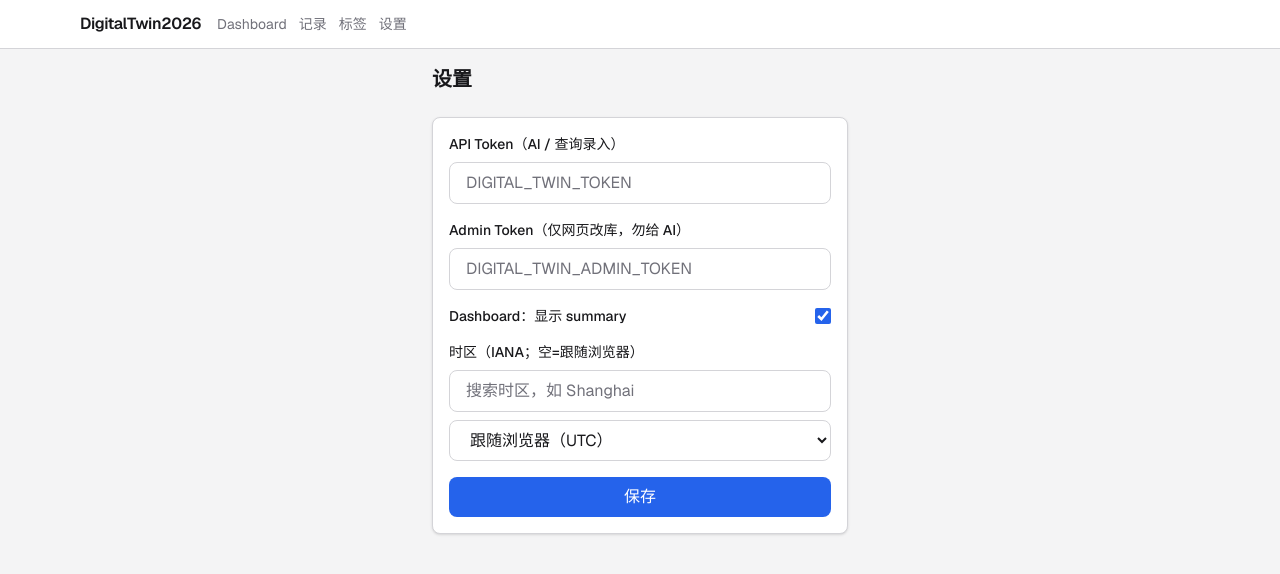
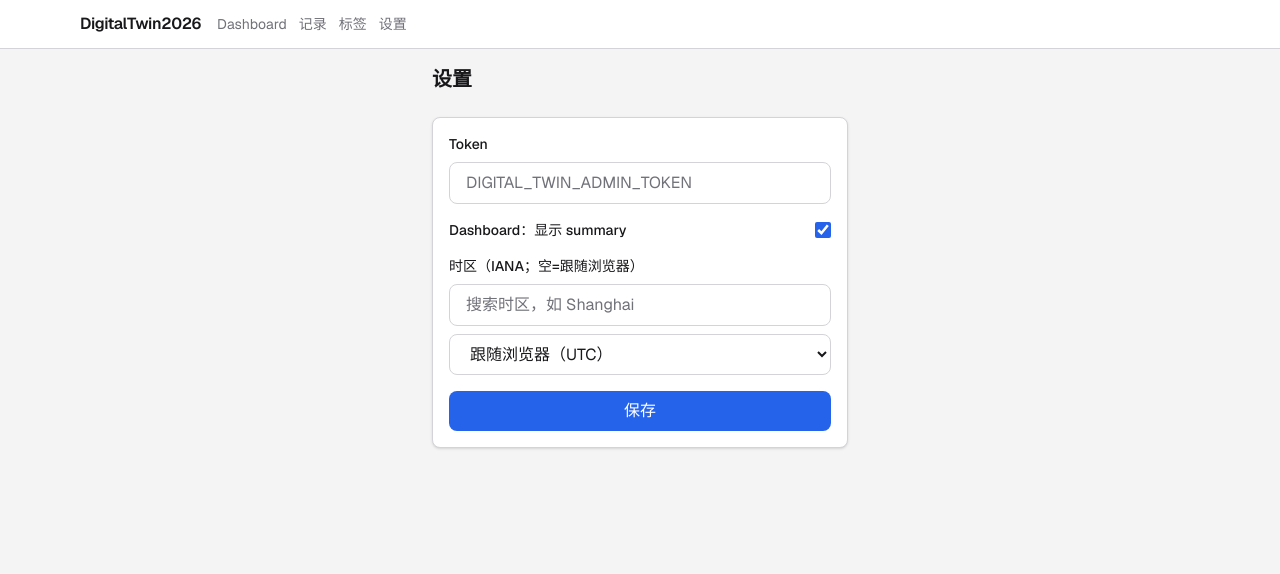
Before and after one commit to madokast/DigitalTwin2026, a Next.js app: page /settings in a window 1280 px wide. Shown: the top 574 px of the page. Built offline with nearby package versions, Linux system fonts and the light colour scheme.

Commit message:
前端设置页只保留一个 Token 输入框（Admin Token）

```diff
--- a/src/app/settings/page.tsx
+++ b/src/app/settings/page.tsx
@@ -6,29 +6,24 @@ import {
   getAdminToken,
   getDashboardSummary,
   getTimezone,
-  getToken,
   setAdminToken,
   setDashboardSummary,
   setTimezone,
-  setToken,
 } from '@/lib/prefs'
 
 export default function SettingsPage() {
-  const [token, setTokenState] = useState('')
   const [adminToken, setAdminTokenState] = useState('')
   const [summary, setSummaryState] = useState(true)
   const [timezone, setTimezoneState] = useState('')
   const [message, setMessage] = useState('')
 
   useEffect(() => {
-    setTokenState(getToken())
     setAdminTokenState(getAdminToken())
     setSummaryState(getDashboardSummary())
     setTimezoneState(getTimezone())
   }, [])
 
   const save = () => {
-    setToken(token)
     setAdminToken(adminToken)
     setDashboardSummary(summary)
     setTimezone(timezone)
@@ -42,20 +37,7 @@ export default function SettingsPage() {
       <div className="bg-card text-card-foreground p-4 rounded-lg shadow space-y-4 border border-border">
         <div>
           <label className="block text-sm font-medium text-foreground mb-2">
-            API Token（AI / 查询录入）
-          </label>
-          <input
-            type="password"
-            value={token}
-            onChange={(e) => setTokenState(e.target.value)}
-            placeholder="DIGITAL_TWIN_TOKEN"
-            className="w-full px-4 py-2 border border-border rounded-lg bg-input text-foreground placeholder:text-muted-foreground"
-          />
-        </div>
-
-        <div>
-          <label className="block text-sm font-medium text-foreground mb-2">
-            Admin Token（仅网页改库，勿给 AI）
+            Token
           </label>
           <input
             type="password"
```
